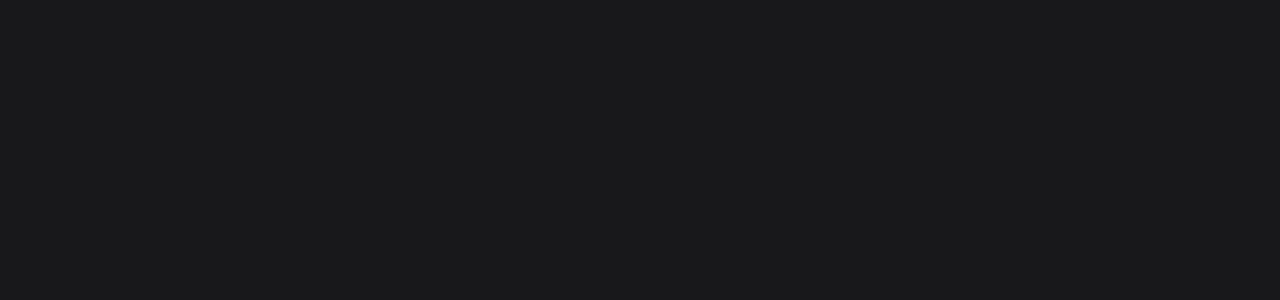
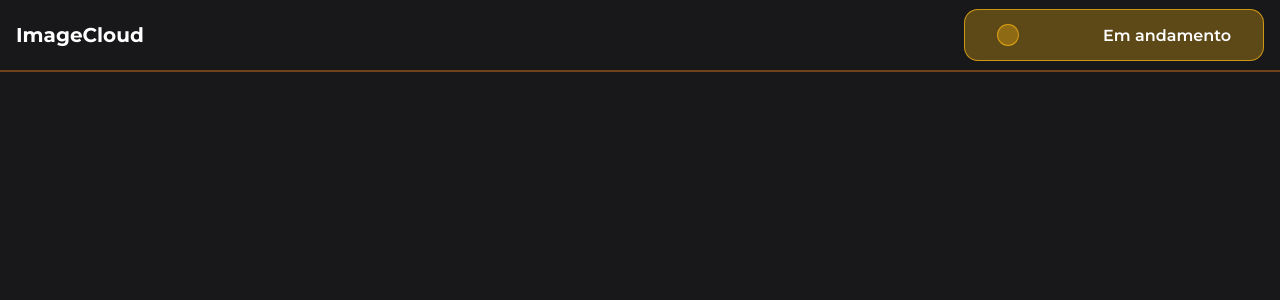
Before and after one commit to EzequielMags/ImageCloud-InsideAutomacao, a React (Vite) app in the folder frontend-react/: page / in a window 1280 px wide. Shown: the top 300 px of the page. Built offline with nearby package versions, Linux system fonts and the light colour scheme.

Commit message:
feat: adding Header

```diff
--- a/frontend-react/src/App.tsx
+++ b/frontend-react/src/App.tsx
@@ -1,11 +1,16 @@
+import { useState } from 'react'
 import './App.css'
+import { type StatusSincronizacao, Header } from './components/Header'
 
 function App() {
 
+  const [statusHeader, setStatusHeader]= useState<StatusSincronizacao>("em_andamento")
+
   return (
-    <>
 
-    </>
+    <main>
+      <Header status={statusHeader}/>
+    </main>
   )
 }
 
--- a/frontend-react/src/components/Header/header.module.css
+++ b/frontend-react/src/components/Header/header.module.css
@@ -0,0 +1,56 @@
+.cabecalho {
+    height: 72px;
+    border-bottom: 2px solid rgba(245,130,32,0.4);
+}
+
+.cabecalho .container {
+
+    height: 100%;
+    padding: 0 1rem;
+    display: flex;
+    justify-content: space-between;
+    align-items: center;
+}
+.cabecalho h1 {
+    font-size: 20px;
+    color: #fff;
+}
+
+.circle {
+    width: 22px;
+    height: 22px;
+    border-radius: 100%;
+}
+
+
+.statusContainer {
+    display: flex;
+    justify-content: space-between;
+    align-items: center;
+    padding: 0 2rem;
+    border-radius: 14px;
+    width: 300px;
+    height: 52px;
+    font-size: 1rem;
+    font-weight: 600;
+    color: #fff;
+
+}
+.cinza {
+    background-color: rgba(130,130,130,0.4);
+    border: 1px solid rgba(130,130,130,0.7);
+}
+
+.verde {
+    background-color: rgba(34,197,94,0.3);
+    border: 1px solid rgba(0,116,35,0.7);
+}
+
+.verde {
+    background-color: rgba(34,197,94,0.3);
+}
+
+.amarelo {
+    background-color: rgba(253,184,19,0.3);
+    border: 1px solid rgba(253,184,19,0.7);
+}
--- a/frontend-react/src/components/Header/index.tsx
+++ b/frontend-react/src/components/Header/index.tsx
@@ -1,14 +1,34 @@
 import styles from "./header.module.css"
 
-type StatusSincronizacao = "em_espera" | "sincronizado" | "em_andamento"
+export type StatusSincronizacao = "em_espera" | "sincronizado" | "em_andamento"
 
 type Props = {
     status: StatusSincronizacao
 }
-export default function Header({ status }: Props) {
-return (
+
+type ConfiguracaoStatus = {
+    texto: string,
+    cor: string
+}
+
+const configuracaoStatus: Record<StatusSincronizacao, ConfiguracaoStatus> = {
+    em_espera: {texto: "Em Espera", cor: "cinza"},
+    em_andamento: {texto: "Em andamento", cor: "amarelo"},
+    sincronizado: {texto: "Sincronizado", cor: "verde"}
+}
+
+export function Header({ status }: Props) {
+    const {texto, cor} = configuracaoStatus[status]
+    return (
     <header className={styles.cabecalho}>
-
+        <div className={styles.container}>
+            {/*ADICIONAR A LOGO DA INSIDE AUTOMAÇÃO (sem a escrita)*/ }
+            <h1>ImageCloud</h1>
+            <div className={`${styles[cor]} ${styles.statusContainer}`}>
+                <span className={`${styles.circle} ${styles[cor]}`}></span>
+                <span >{texto}</span>
+            </div>
+        </div>
     </header>
 )
 }
```
